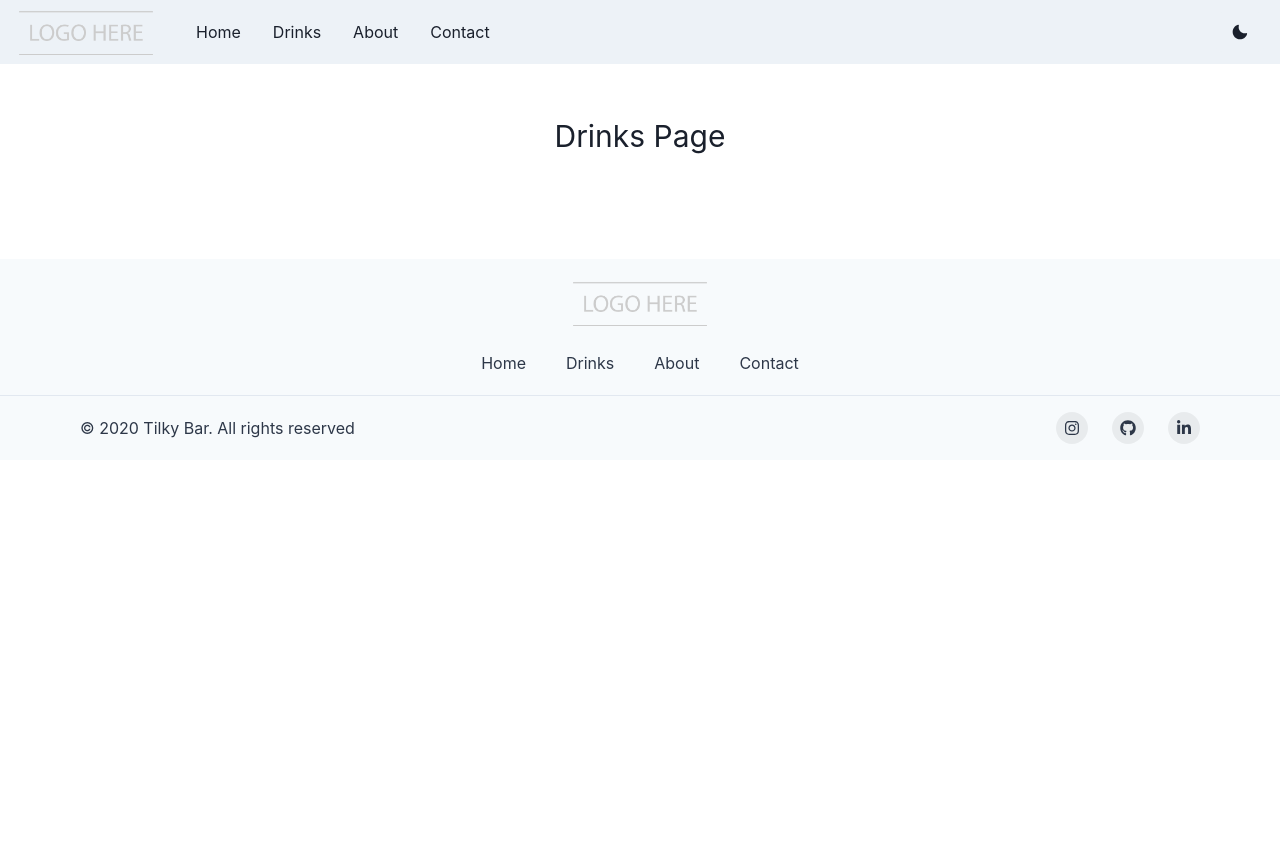
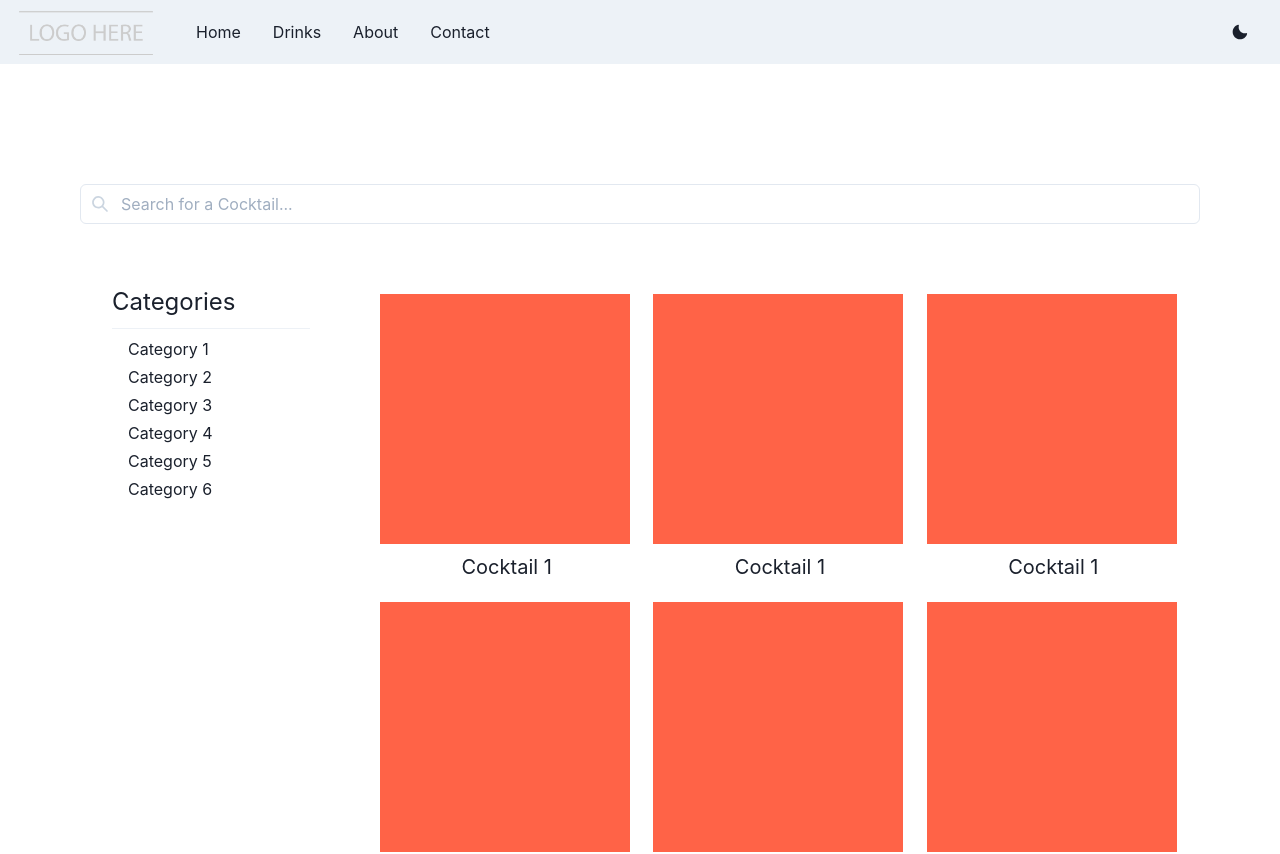
Before and after one commit to mertesnn/bar, a React (Create React App) app: page /drinks in a window 1280 px wide. Shown: the top 854 px of the page. Before the commit the page ends 800 px from the top, so only its background shows below. Built offline with nearby package versions, Linux system fonts and the light colour scheme.

Commit message:
Drinks Page first design added.

```diff
--- a/src/Pages/Drinks.tsx
+++ b/src/Pages/Drinks.tsx
@@ -1,14 +1,84 @@
+import { SearchIcon } from '@chakra-ui/icons';
 import {
     Container,
-    Text
+    Input,
+    InputGroup,
+    InputLeftElement,
+    Box,
+    Grid,
+    GridItem,
+    Text,
+    UnorderedList,
+    ListItem,
+    Divider,
+    Link
 } from '@chakra-ui/react';
 
 const Drinks = () => {
     return (
-        <Container maxW='container.xl' centerContent>
-            <Text fontSize='3xl'>
-                Drinks Page
-            </Text>
+        <Container maxW='6xl' pt='70px' pb='20px'>
+            <InputGroup>
+                <InputLeftElement
+                    pointerEvents='none'
+                    children={<SearchIcon color='gray.300' />}
+                />
+                <Input type='text' placeholder='Search for a Cocktail...' />
+            </InputGroup>
+            <Grid
+                templateColumns='repeat(4, 1fr)'
+                mt='50px'
+                h='auto'>
+                <GridItem h='350px' colSpan={1}>
+                    <Box w='100%' h='100%' pl='8' pt='10px'>
+                        <Text fontSize='2xl'>
+                            Categories
+                        </Text>
+                        <Divider mt='2' mb='2' w='80%' />
+                        <UnorderedList styleType='none'>
+                            <ListItem mb='1'><Link>Category 1</Link></ListItem>
+                            <ListItem mb='1'><Link>Category 2</Link></ListItem>
+                            <ListItem mb='1'><Link>Category 3</Link></ListItem>
+                            <ListItem mb='1'><Link>Category 4</Link></ListItem>
+                            <ListItem mb='1'><Link>Category 5</Link></ListItem>
+                            <ListItem mb='1'><Link>Category 6</Link></ListItem>
+                        </UnorderedList>
+                    </Box>
+                </GridItem>
+                <GridItem colSpan={3}>
+                    <Box w='100%' h='100%'>
+                        <Grid
+                            templateColumns='repeat(3, 1fr)'
+                            h='auto'
+                            p='5'
+                            gap='5'>
+                            <GridItem>
+                                <Box h='250px' w='250px' bg='tomato' />
+                                <Text textAlign='center' fontSize='xl' mt='2'>Cocktail 1</Text>
+                            </GridItem>
+                            <GridItem>
+                                <Box h='250px' w='250px' bg='tomato' />
+                                <Text textAlign='center' fontSize='xl' mt='2'>Cocktail 1</Text>
+                            </GridItem>
+                            <GridItem>
+                                <Box h='250px' w='250px' bg='tomato' />
+                                <Text textAlign='center' fontSize='xl' mt='2'>Cocktail 1</Text>
+                            </GridItem>
+                            <GridItem>
+                                <Box h='250px' w='250px' bg='tomato' />
+                                <Text textAlign='center' fontSize='xl' mt='2'>Cocktail 1</Text>
+                            </GridItem>
+                            <GridItem>
+                                <Box h='250px' w='250px' bg='tomato' />
+                                <Text textAlign='center' fontSize='xl' mt='2'>Cocktail 1</Text>
+                            </GridItem>
+                            <GridItem>
+                                <Box h='250px' w='250px' bg='tomato' />
+                                <Text textAlign='center' fontSize='xl' mt='2'>Cocktail 1</Text>
+                            </GridItem>
+                        </Grid>
+                    </Box>
+                </GridItem>
+            </Grid>
         </Container>
     );
 };
```
